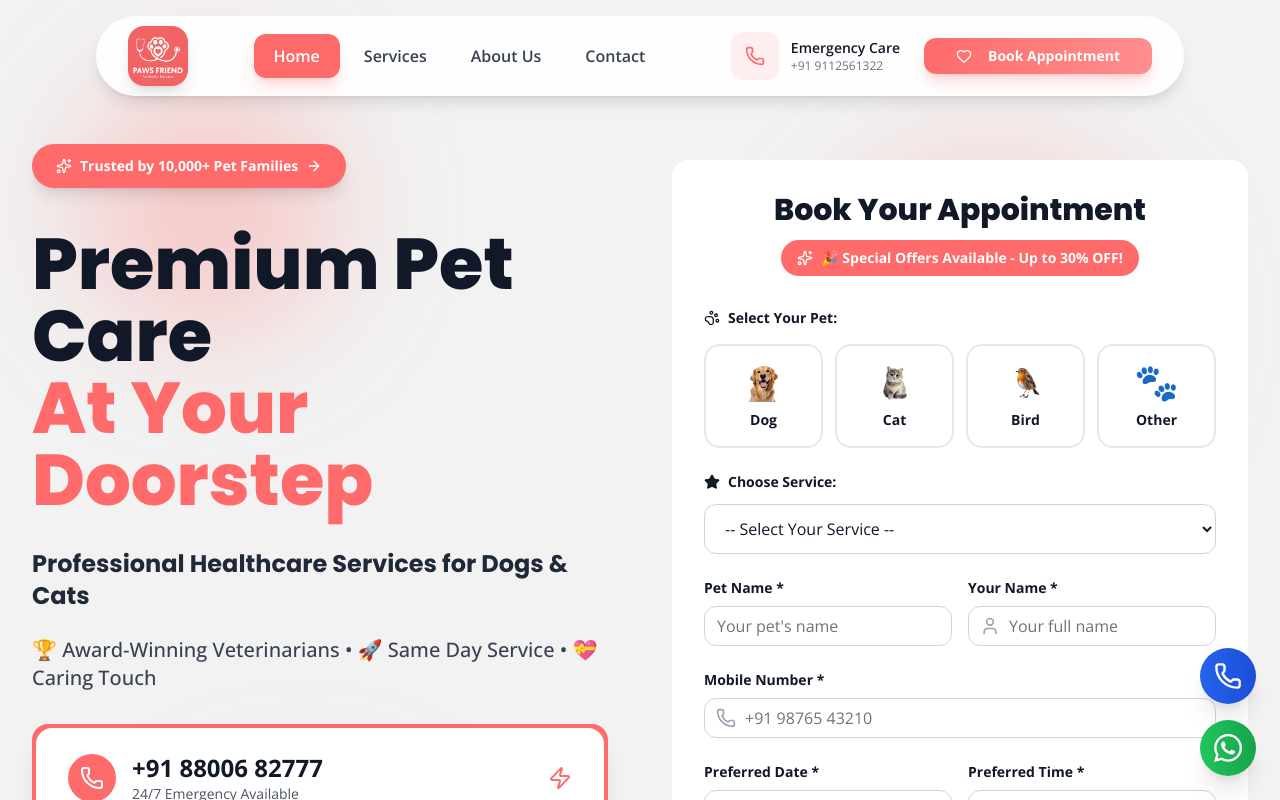
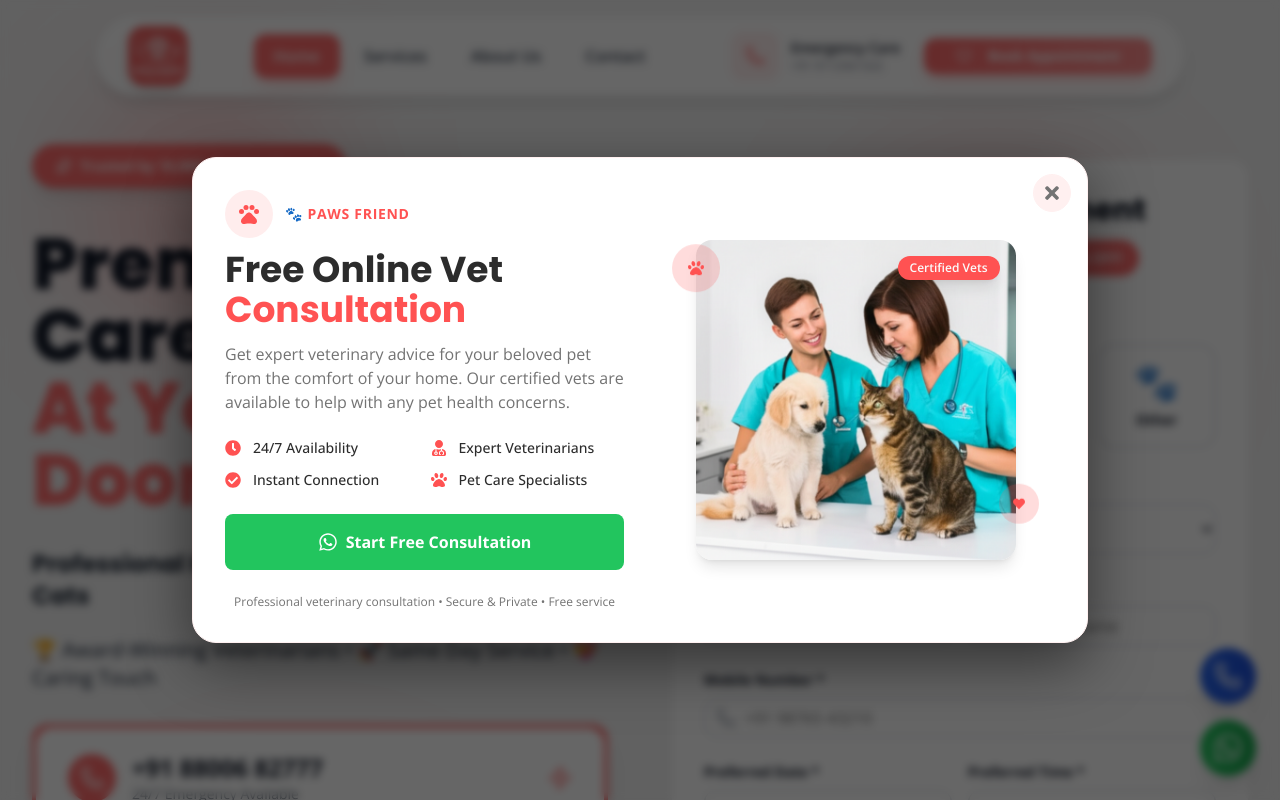
Before and after one commit to desirediv0/paws-friend, a Next.js app: page / in a window 1280 px wide. Shown: the top 800 px of the page. Built offline with nearby package versions, Linux system fonts and the light colour scheme.

Commit message:
add Free Online Vet Consultation popup

```diff
--- a/src/app/layout.js
+++ b/src/app/layout.js
@@ -3,6 +3,7 @@ import "./globals.css";
 import Header from "@/components/Header";
 import Footer from "@/components/Footer";
 import FloatingBottomBar from "@/components/FloatingBottomBar";
+import VetConsultation from "@/components/vet-consultation";
 
 const poppins = Poppins({
   subsets: ["latin"],
@@ -127,6 +128,7 @@ export default function RootLayout({ children }) {
       <body className="antialiased bg-[#f2f2f2] text-gray-900 overflow-x-hidden">
         <Header />
         {children}
+        <VetConsultation />
         <FloatingBottomBar />
         <Footer />
       </body>
--- /dev/null
+++ b/src/components/vet-consultation.jsx
@@ -0,0 +1,149 @@
+"use client"
+
+import Image from "next/image"
+import { useState } from "react"
+import { FaClock, FaUserMd, FaCheckCircle, FaTimes, FaWhatsapp, FaHeart, FaPaw } from "react-icons/fa"
+import { MdPets, MdVideoCall } from "react-icons/md"
+
+const VetConsultation = () => {
+    const [isVisible, setIsVisible] = useState(true)
+    const [isClosing, setIsClosing] = useState(false)
+
+    const handleClose = () => {
+        setIsClosing(true)
+        setTimeout(() => {
+            setIsVisible(false)
+            setIsClosing(false)
+        }, 300)
+    }
+
+    const handleWhatsAppClick = () => {
+        const message = encodeURIComponent(
+            "Hi Paws Friend! I'm interested in your Free Online Vet Consultation service. Please help me connect with a veterinarian for my pet.",
+        )
+        const whatsappUrl = `https://wa.me/918800682777?text=${message}`
+        window.open(whatsappUrl, "_blank")
+    }
+
+    if (!isVisible) return null
+
+    return (
+        <>
+            {/* Backdrop */}
+            <div
+                className={`fixed inset-0 bg-black/60 backdrop-blur-sm z-[999] transition-all duration-300 ease-bounce ${isClosing ? "opacity-0" : "opacity-100"
+                    }`}
+                onClick={handleClose}
+            />
+
+            {/* Popup Wrapper for Centering */}
+            <div className="fixed inset-0 z-[1000] flex items-center justify-center pointer-events-none">
+                {/* Popup */}
+                <div
+                    className={`relative w-full  max-w-4xl mx-2 sm:mx-4 md:mx-0 pointer-events-auto transition-all duration-300 ease-bounce ${isClosing ? "opacity-0 scale-95 translate-y-4" : "opacity-100 scale-100 translate-y-0"
+                        }`}
+                >
+                    <div className="relative overflow-hidden rounded-3xl shadow-[0_20px_60px_rgba(0,0,0,0.5)] bg-background border border-border px-4 py-6 sm:p-8 ">
+                        {/* Close Button */}
+                        <button
+                            onClick={handleClose}
+                            className="absolute top-3 right-3 sm:top-4 sm:right-4 p-2 rounded-full bg-secondary border border-border text-muted-foreground hover:text-primary hover:bg-primary/10 hover:scale-125 transition-all duration-300 ease-bounce active:scale-95 transform-gpu will-change-transform z-10"
+                        >
+                            <FaTimes className="w-5 h-5" />
+                        </button>
+
+                        <div className="grid grid-cols-1 lg:grid-cols-2 gap-6 sm:gap-8 items-center">
+                            {/* Left Side - Content */}
+                            <div className="space-y-4 sm:space-y-6">
+                                {/* Header */}
+                                <div className="space-y-2 sm:space-y-3">
+                                    <div className="flex items-center space-x-2 sm:space-x-3">
+                                        <div className="p-2 sm:p-3 bg-primary/10 rounded-full">
+                                            <MdPets className="w-5 h-5 sm:w-6 sm:h-6 text-primary" />
+                                        </div>
+                                        <span className="text-primary font-bold text-xs sm:text-sm uppercase tracking-wider">
+                                            🐾 Paws Friend
+                                        </span>
+                                    </div>
+                                    <h2 className="text-2xl sm:text-3xl md:text-4xl font-bold text-foreground leading-tight">
+                                        Free Online Vet
+                                        <span className="block text-primary">Consultation</span>
+                                    </h2>
+                                    <p className="text-muted-foreground text-sm sm:text-base leading-relaxed">
+                                        Get expert veterinary advice for your beloved pet from the comfort of your home. Our certified vets
+                                        are available to help with any pet health concerns.
+                                    </p>
+                                </div>
+
+                                {/* Features */}
+                                <div className="grid grid-cols-1 sm:grid-cols-2 gap-2 sm:gap-3">
+                                    <div className="flex items-center space-x-2 sm:space-x-3">
+                                        <FaClock className="w-4 h-4 text-primary flex-shrink-0" />
+                                        <span className="text-foreground text-xs sm:text-sm font-medium">24/7 Availability</span>
+                                    </div>
+
+                                    <div className="flex items-center space-x-2 sm:space-x-3">
+                                        <FaUserMd className="w-4 h-4 text-primary flex-shrink-0" />
+                                        <span className="text-foreground text-xs sm:text-sm font-medium">Expert Veterinarians</span>
+                                    </div>
+                                    <div className="flex items-center space-x-2 sm:space-x-3">
+                                        <FaCheckCircle className="w-4 h-4 text-primary flex-shrink-0" />
+                                        <span className="text-foreground text-xs sm:text-sm font-medium">Instant Connection</span>
+                                    </div>
+
+                                    <div className="flex items-center space-x-2 sm:space-x-3">
+                                        <FaPaw className="w-4 h-4 text-primary flex-shrink-0" />
+                                        <span className="text-foreground text-xs sm:text-sm font-medium">Pet Care Specialists</span>
+                                    </div>
+                                </div>
+
+                                {/* CTA Button */}
+                                <div className="space-y-3">
+                                    <button
+                                        onClick={handleWhatsAppClick}
+                                        className="w-full bg-green-500 hover:bg-green-600 text-white font-bold px-4 py-3 sm:px-6 sm:py-4 rounded-lg flex items-center justify-center space-x-2 hover:shadow-lg hover:scale-105 transition-all duration-300 ease-bounce active:scale-95 transform-gpu will-change-transform text-sm sm:text-base"
+                                    >
+                                        <FaWhatsapp className="w-5 h-5" />
+                                        <span>Start Free Consultation</span>
+                                    </button>
+                                </div>
+
+                                {/* Small text */}
+                                <p className="text-xs text-muted-foreground text-center">
+                                    Professional veterinary consultation • Secure & Private • Free service
+                                </p>
+                            </div>
+
+                            {/* Right Side - Visual */}
+                            <div className="relative flex justify-center items-center">
+                                <div className="relative w-32 h-32 sm:w-80 sm:h-80 mx-auto">
+                                    <Image
+                                        src="/happy-vet-dog-cat.png"
+                                        alt="Veterinarian with happy pets"
+                                        className="w-full h-full object-cover rounded-full md:rounded-2xl shadow-lg"
+                                        width={500}
+                                        height={500}
+                                    />
+                                    {/* Trust badge overlay */}
+                                    <div className="absolute top-4 right-4 bg-primary text-primary-foreground px-3 py-1 rounded-full text-xs font-semibold shadow-lg">
+                                        Certified Vets
+                                    </div>
+                                </div>
+
+                                {/* Floating Elements */}
+                                <div className="absolute top-4 left-4 w-8 h-8 sm:w-12 sm:h-12 bg-primary/20 rounded-full animate-bounce flex items-center justify-center">
+                                    <FaPaw className="w-4 h-4 text-primary" />
+                                </div>
+                                <div className="absolute bottom-8 right-4 w-6 h-6 sm:w-10 sm:h-10 bg-primary/20 rounded-full animate-bounce delay-500 flex items-center justify-center">
+                                    <FaHeart className="w-3 h-3 text-primary" />
+                                </div>
+                            </div>
+                        </div>
+                    </div>
+                </div>
+            </div>
+        </>
+    )
+}
+
+export default VetConsultation
```
Also changed, not shown: public/happy-vet-dog-cat.png (added).
